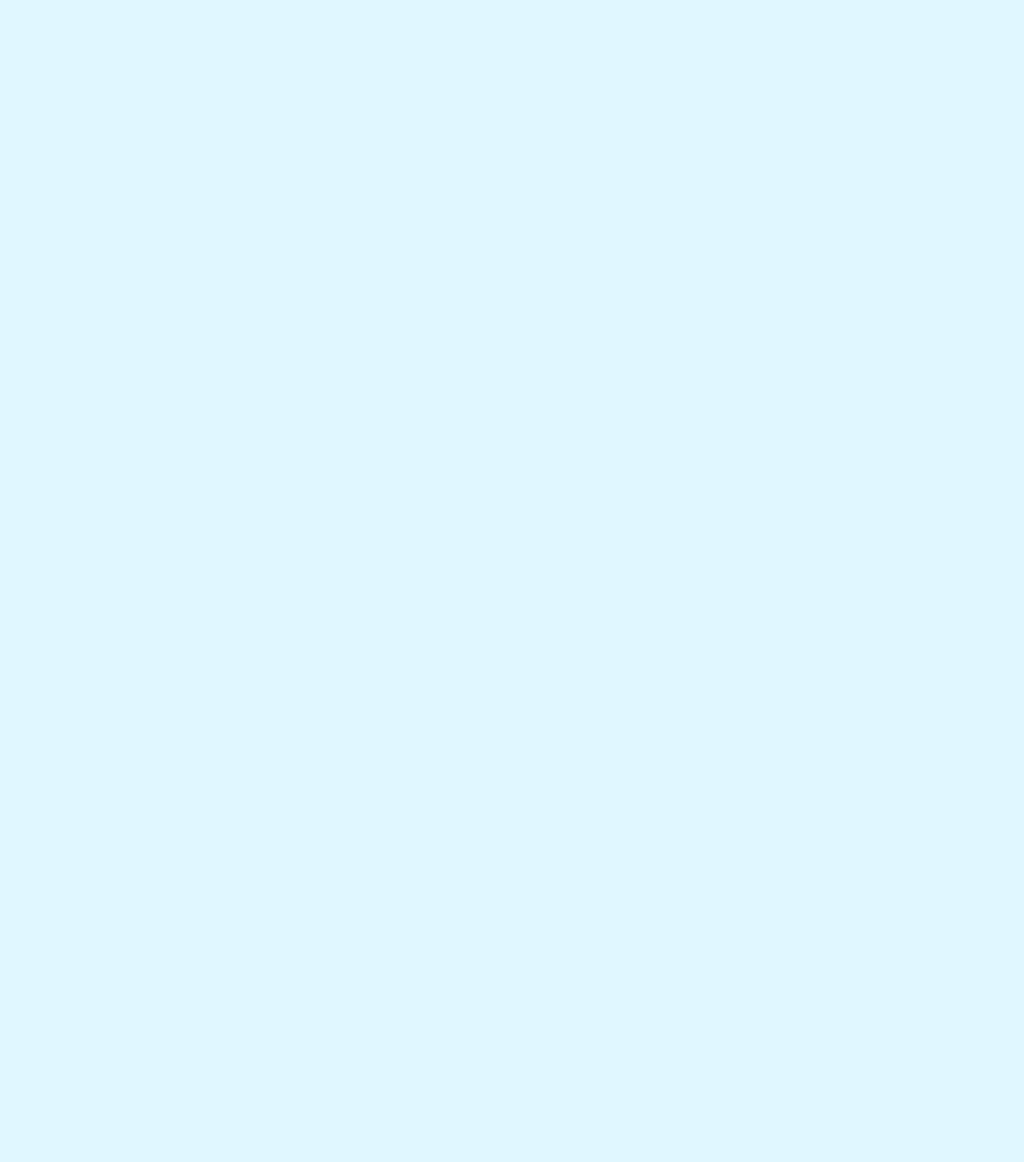
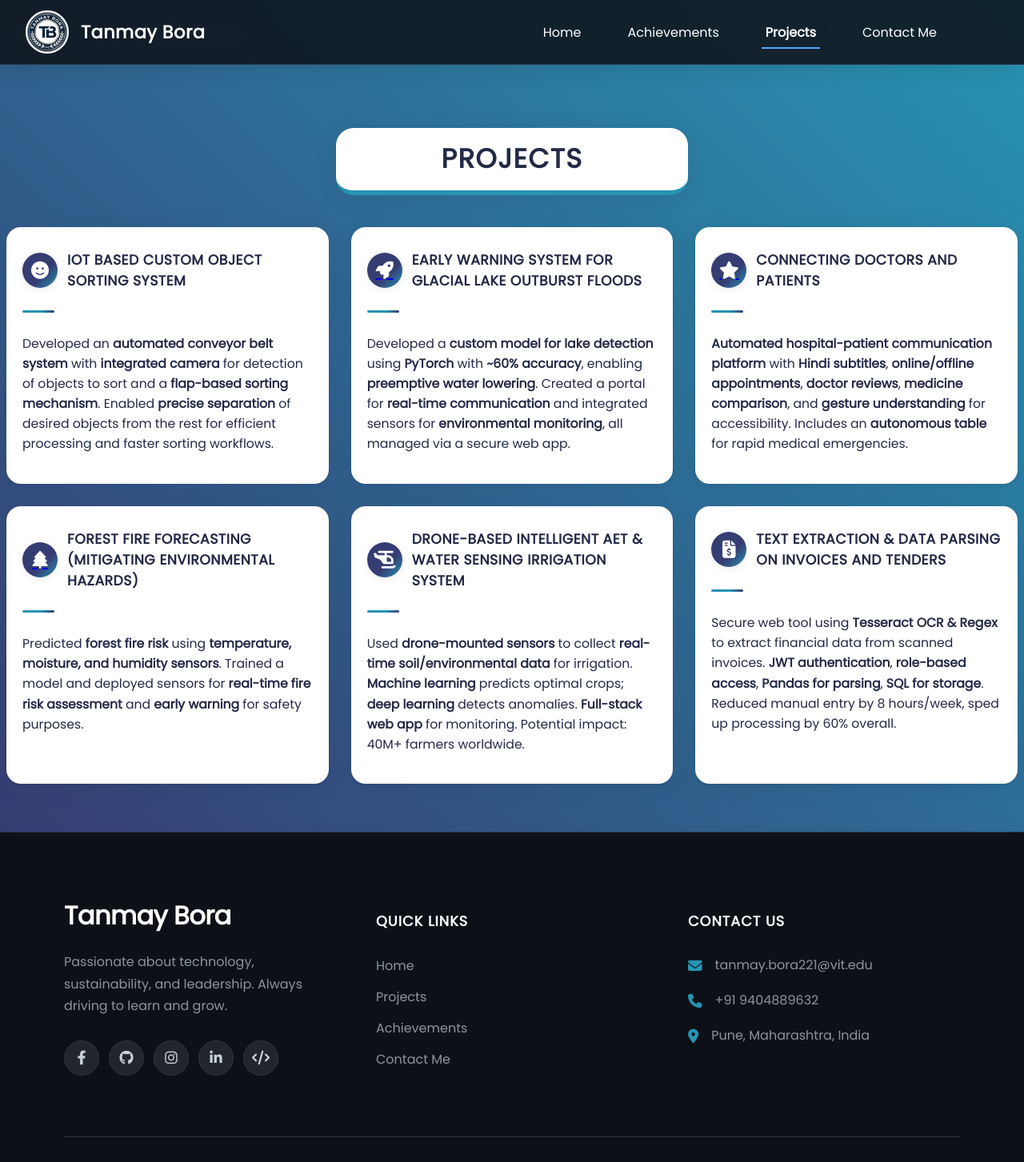
Before and after one commit to tanmay0329/Portfolio-Website, a React (Vite) app: page /#/projects in a window 1280 px wide. Shown: the top 1453 px of the page at 80% size. Before the commit the page ends 800 px from the top, so only its background shows below. Built offline with nearby package versions, Linux system fonts and the light colour scheme.

Commit message:
bugs handled

```diff
--- a/src/App.jsx
+++ b/src/App.jsx
@@ -1,5 +1,5 @@
 import React from 'react';
-import { BrowserRouter as Router, Routes, Route } from 'react-router-dom';
+import { HashRouter as Router, Routes, Route } from 'react-router-dom';
 import Header from './components/Header';
 import Footer from './components/Footer';
 import Home from './pages/Home';
@@ -9,7 +9,7 @@ import Achievements from './pages/Achievements';
 
 function App() {
   return (
-    <Router basename="/Portfolio-Website">
+    <Router>
       <Header />
       <main>
         <Routes>
--- a/src/components/Footer.jsx
+++ b/src/components/Footer.jsx
@@ -1,4 +1,5 @@
 import React from 'react';
+import { Link } from 'react-router-dom';
 
 const socialLinks = [
   {
@@ -54,20 +55,31 @@ const Footer = () => {
             <h3 className="col-heading">Quick Links</h3>
             <ul className="footer-links-list">
               <li>
-                <div onClick={() => window.scrollTo(0, 0)}>
-                  <a href="/" style={{ pointerEvents: 'none' }}>
-                    Home
-                  </a>
-                </div>
+                <Link to="/" onClick={() => window.scrollTo(0, 0)}>
+                  Home
+                </Link>
               </li>
               <li>
-                <a href="/projects">Projects</a>
+                <Link to="/projects">Projects</Link>
               </li>
               <li>
-                <a href="/achievements">Achievements</a>
+                <Link to="/achievements">Achievements</Link>
               </li>
               <li>
-                <a href="#contact">Contact Me</a>
+                <span
+                  onClick={() => {
+                    const contactSection = document.getElementById('contact');
+                    if (contactSection) {
+                      contactSection.scrollIntoView({ behavior: 'smooth' });
+                    }
+                  }}
+                  style={{ cursor: 'pointer', color: '#8b949e', transition: 'all 0.2s ease' }}
+                  className="footer-link-contact"
+                  onMouseEnter={(e) => { e.target.style.color = '#2794B3'; e.target.style.transform = 'translateX(5px)'; }}
+                  onMouseLeave={(e) => { e.target.style.color = '#8b949e'; e.target.style.transform = 'translateX(0)'; }}
+                >
+                  Contact Me
+                </span>
               </li>
             </ul>
           </div>
--- a/src/components/Header.jsx
+++ b/src/components/Header.jsx
@@ -53,13 +53,19 @@ const Header = () => {
               </NavLink>
             </li>
             <li className="menu-list-items">
-              <a
-                href="#contact"
+              <span
                 className="links"
-                onClick={() => setIsOpen(false)}
+                onClick={() => {
+                  setIsOpen(false);
+                  const contactSection = document.getElementById('contact');
+                  if (contactSection) {
+                    contactSection.scrollIntoView({ behavior: 'smooth' });
+                  }
+                }}
+                style={{ cursor: 'pointer' }}
               >
                 Contact Me
-              </a>
+              </span>
             </li>
           </ul>
         </div>
--- a/src/styles/web.css
+++ b/src/styles/web.css
@@ -262,6 +262,8 @@ body {
   min-width: 220px;
   box-sizing: border-box;
   margin-bottom: 32px;
+  display: flex;
+  flex-direction: column;
 }
 
 .my-card {
@@ -278,7 +280,11 @@ body {
     box-shadow 0.28s cubic-bezier(.4, 2, .3, 1);
   box-shadow: 0 4px 24px rgba(44, 62, 80, 0.10), 0 1.5px 6px rgba(44, 62, 80, 0.08);
   cursor: pointer;
+  flex: 1;
+  height: 100%;
 }
+
+
 
 .my-card:hover {
   transform: translateY(-12px) scale(1.045);
```
